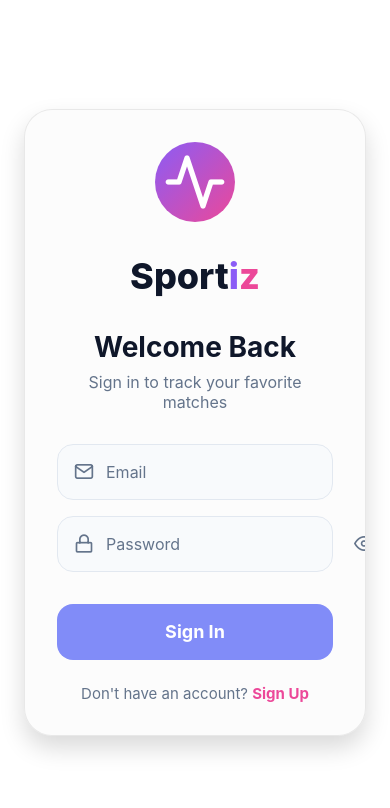
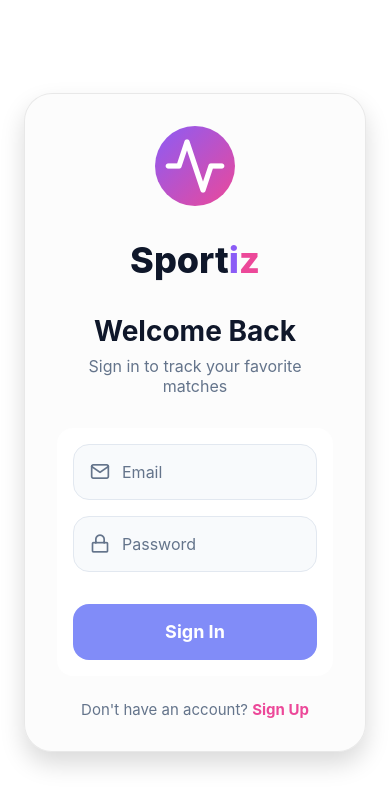
Before and after one commit to NavoAma-Perera/sportiz-Mobile-Application, a React Native app: screen /Register in a window 390 px wide. Shown: the top 808 px of the page. Built offline with nearby package versions, Linux system fonts and the light colour scheme.

Commit message:
Authentication updated

```diff
--- a/src/features/auth/authSlice.ts
+++ b/src/features/auth/authSlice.ts
@@ -45,7 +45,7 @@ const getRegisteredUsers = async () => {
   }
 };
 
-// Register User (Local Storage)
+// Register User (Local Storage) - Modified to NOT auto-login
 export const registerUser = createAsyncThunk<User, RegisterPayload, { rejectValue: string }>(
   'auth/register',
   async (payload, thunkAPI) => {
@@ -83,13 +83,10 @@ export const registerUser = createAsyncThunk<User, RegisterPayload, { rejectValu
       existingUsers.push(newUser);
       await AsyncStorage.setItem(USERS_KEY, JSON.stringify(existingUsers));
 
-      // Generate token
+      // Generate token (but don't store it)
       const token = `token_${newUser.id}_${Date.now()}`;
 
-      // Store token securely
-      await setItemAsync(TOKEN_KEY, token);
-
-      // Create user object (without password)
+      // Create user object (without password) - for return only
       const user: User = {
         id: newUser.id,
         email: newUser.email,
@@ -98,8 +95,9 @@ export const registerUser = createAsyncThunk<User, RegisterPayload, { rejectValu
         accessToken: token,
       };
 
-      // Store current user
-      await AsyncStorage.setItem(AUTH_KEY, JSON.stringify(user));
+      // DON'T store token or user - let them login manually
+      // await setItemAsync(TOKEN_KEY, token); // REMOVED
+      // await AsyncStorage.setItem(AUTH_KEY, JSON.stringify(user)); // REMOVED
 
       return user;
     } catch (error: any) {
@@ -277,14 +275,15 @@ const authSlice = createSlice({
   },
   extraReducers: (builder) => {
     builder
-      // === REGISTER ===
+      // === REGISTER === (Modified to NOT save user/token)
       .addCase(registerUser.pending, (state) => {
         state.status = 'loading';
         state.error = null;
       })
       .addCase(registerUser.fulfilled, (state, action) => {
-        state.user = action.payload;
-        state.token = action.payload.accessToken;
+        // DON'T save user and token - force them to login
+        // state.user = action.payload; // REMOVED
+        // state.token = action.payload.accessToken; // REMOVED
         state.status = 'idle';
         state.error = null;
       })
--- a/src/screens/Auth/LoginScreen.tsx
+++ b/src/screens/Auth/LoginScreen.tsx
@@ -68,7 +68,7 @@ export default function LoginScreen({ navigation }: { navigation: any }) {
 function AuthCard({ isDark, theme, error, status, showPassword, setShowPassword, handleSubmit, navigation }: any) {
   return (
     <View style={styles.container}>
-      <BlurView intensity={isDark ? 80 : 60} tint={isDark ? 'dark' : 'light'} style={styles.card}>
+      <BlurView intensity={isDark ? 80 : 60} tint={isDark ? 'dark' : 'light'} style={[styles.card, !isDark && styles.cardLight]}>
         {/* Logo */}
         <View style={styles.logoContainer}>
           <LinearGradient colors={['#8b5cf6', '#ec4899']} start={{ x: 0, y: 0 }} end={{ x: 1, y: 1 }} style={styles.iconGradientBg}>
@@ -88,7 +88,7 @@ function AuthCard({ isDark, theme, error, status, showPassword, setShowPassword,
 
         <Formik initialValues={{ email: '', password: '' }} validationSchema={validationSchema} onSubmit={handleSubmit}>
           {({ handleChange, handleBlur, handleSubmit, values, errors, touched, isSubmitting }) => (
-            <View style={styles.form}>
+            <View style={[styles.form, !isDark && styles.formLight]}>
               {/* Email */}
               <View style={[styles.inputContainer, { backgroundColor: isDark ? 'rgba(255,255,255,0.1)' : '#f8fafc', borderColor: isDark ? 'rgba(255,255,255,0.2)' : '#e2e8f0' }]}>
                 <Feather name="mail" size={20} color={theme.textSecondary} style={styles.inputIcon} />
@@ -157,7 +157,7 @@ const styles = StyleSheet.create({
     borderRadius: 28,
     padding: 32,
     overflow: 'hidden',
-    backgroundColor: 'rgba(255, 255, 255, 0.92)',
+    backgroundColor: 'rgba(30, 41, 59, 0.9)',
     borderWidth: 1,
     borderColor: 'rgba(0, 0, 0, 0.08)',
     shadowColor: '#000',
@@ -166,6 +166,9 @@ const styles = StyleSheet.create({
     shadowRadius: 24,
     elevation: 24,
   },
+  cardLight: {
+    backgroundColor: '#ffffff',
+  },
   logoContainer: { alignItems: 'center', marginBottom: 32 },
   iconGradientBg: { width: 80, height: 80, borderRadius: 40, justifyContent: 'center', alignItems: 'center' },
   brandContainer: { flexDirection: 'row', alignItems: 'center', marginTop: 16 },
@@ -173,6 +176,11 @@ const styles = StyleSheet.create({
   title: { fontSize: 28, fontWeight: '700', textAlign: 'center', marginBottom: 8 },
   subtitle: { fontSize: 16, textAlign: 'center', marginBottom: 32 },
   form: { gap: 16 },
+  formLight: {
+    backgroundColor: '#ffffff',
+    borderRadius: 16,
+    padding: 16,
+  },
   inputContainer: {
     flexDirection: 'row',
     alignItems: 'center',
--- a/src/screens/Auth/RegisterScreen.tsx
+++ b/src/screens/Auth/RegisterScreen.tsx
@@ -1,4 +1,4 @@
-// src/screens/Auth/RegisterScreen.tsx
+
 import React from 'react';
 import {
   ScrollView,
@@ -55,8 +55,13 @@ export default function RegisterScreen({ navigation }: { navigation: any }) {
 
       Alert.alert(
         'Registration Successful! 🎉',
-        'Welcome to Sportiz! You are now logged in.',
-        [{ text: 'Get Started' }]
+        'Your account has been created. Please sign in to continue.',
+        [
+          {
+            text: 'Sign In',
+            onPress: () => navigation.navigate('Login')
+          }
+        ]
       );
     } catch (err) {
       // Error shown below
@@ -92,7 +97,7 @@ export default function RegisterScreen({ navigation }: { navigation: any }) {
 function RegisterContent({ isDark, theme, error, status, showPassword, setShowPassword, showConfirmPassword, setShowConfirmPassword, handleSubmit, navigation }: any) {
   return (
     <View style={styles.container}>
-      <BlurView intensity={isDark ? 80 : 60} tint={isDark ? 'dark' : 'light'} style={styles.card}>
+      <BlurView intensity={isDark ? 80 : 60} tint={isDark ? 'dark' : 'light'} style={[styles.card, !isDark && styles.cardLight]}>
         {/* Back Button */}
         <TouchableOpacity onPress={() => navigation.goBack()} style={styles.backBtn}>
           <Feather name="arrow-left" size={28} color={theme.text} />
@@ -119,7 +124,7 @@ function RegisterContent({ isDark, theme, error, status, showPassword, setShowPa
           onSubmit={handleSubmit}
         >
           {({ handleChange, handleBlur, handleSubmit, values, errors, touched, isSubmitting }) => (
-            <View style={styles.form}>
+            <View style={[styles.form, !isDark && styles.formLight]}>
               {/* Full Name */}
               <View style={[styles.inputContainer, { backgroundColor: isDark ? 'rgba(255,255,255,0.1)' : '#f8fafc', borderColor: isDark ? 'rgba(255,255,255,0.2)' : '#e2e8f0' }]}>
                 <Feather name="user" size={20} color={theme.textSecondary} style={styles.inputIcon} />
@@ -238,7 +243,7 @@ const styles = StyleSheet.create({
     borderRadius: 28,
     padding: 32,
     overflow: 'hidden',
-    backgroundColor: 'rgba(255, 255, 255, 0.92)',
+    backgroundColor: 'rgba(30, 41, 59, 0.9)',
     borderWidth: 1,
     borderColor: 'rgba(0, 0, 0, 0.08)',
     shadowColor: '#000',
@@ -246,6 +251,9 @@ const styles = StyleSheet.create({
     shadowOpacity: 0.15,
     shadowRadius: 24,
     elevation: 24,
+  },
+  cardLight: {
+    backgroundColor: '#ffffff',
   },
   backBtn: { position: 'absolute', top: 16, left: 16, zIndex: 10 },
   logoContainer: { alignItems: 'center', marginBottom: 32 },
@@ -255,6 +263,11 @@ const styles = StyleSheet.create({
   title: { fontSize: 28, fontWeight: '700', textAlign: 'center', marginBottom: 8 },
   subtitle: { fontSize: 16, textAlign: 'center', marginBottom: 32 },
   form: { gap: 16 },
+  formLight: {
+    backgroundColor: '#ffffff',
+    borderRadius: 16,
+    padding: 16,
+  },
   inputContainer: {
     flexDirection: 'row',
     alignItems: 'center',
```
